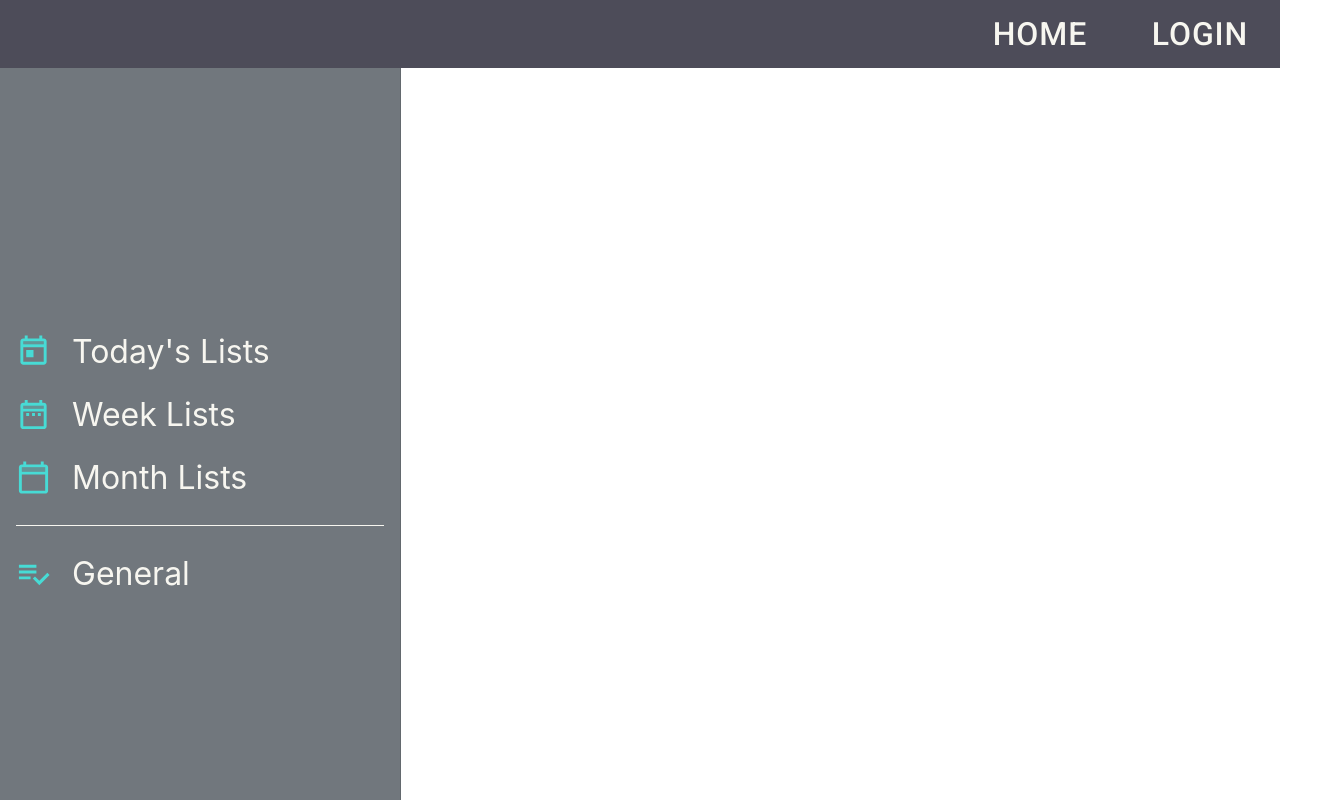
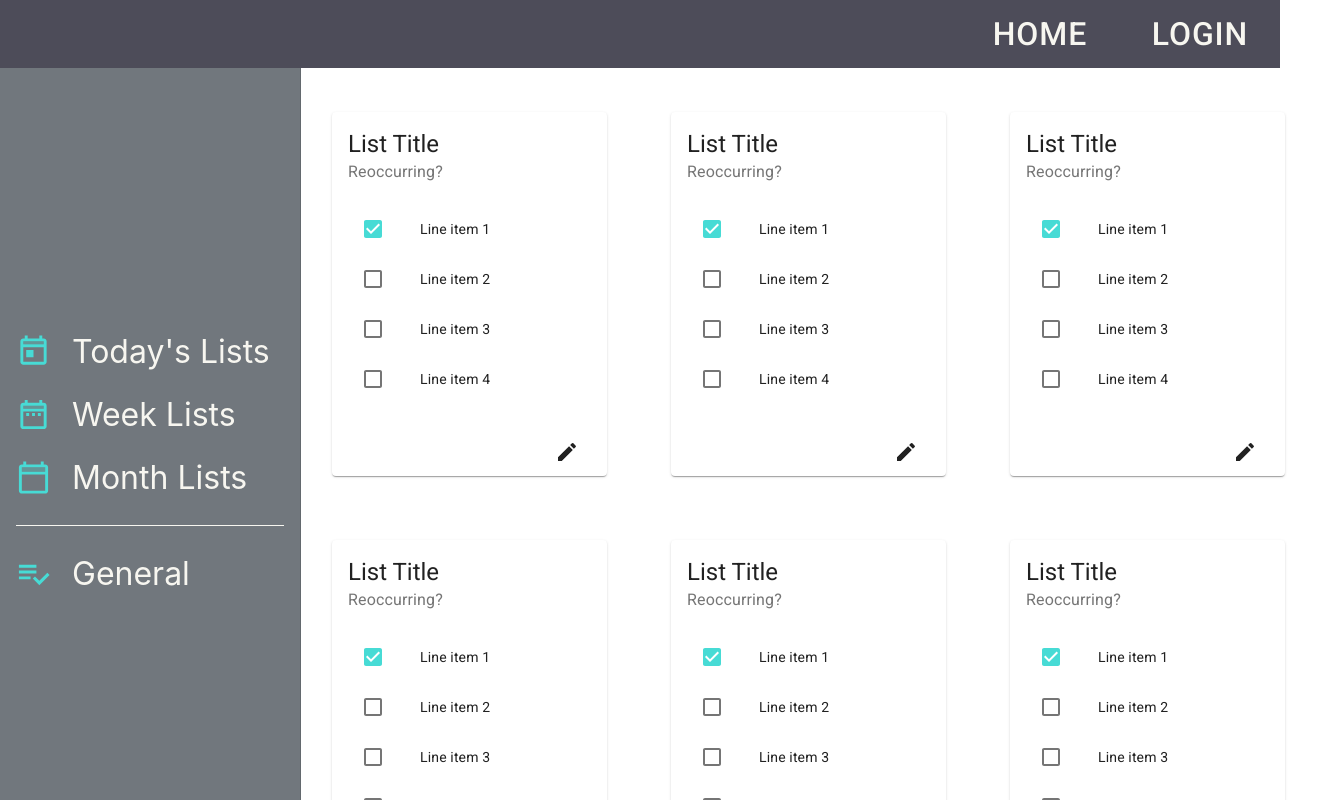
Before and after one commit to JessBonanno/Wunderlist-Frontend, a React (Create React App) app in the folder wunderlist/: page / in a window 1280 px wide. Shown: the top 800 px of the page, 1324 px wide, since content can reach past the window. Built offline with nearby package versions, Linux system fonts and the light colour scheme.

Commit message:
created basic structure for cards

```diff
--- a/wunderlist/src/App.js
+++ b/wunderlist/src/App.js
@@ -6,6 +6,7 @@ import { ThemeProvider } from "@material-ui/core/styles";
 // local component imports
 import Header from "./components/Header";
 import theme from "./components/ui/Theme";
+import Dashboard from "./components/Dashboard";
 
 const sampleNoteData = {
   // sample note data for development
@@ -25,6 +26,7 @@ function App() {
       {/* wrapping app with ThemeProvider to pass created styles to components */}
       <ThemeProvider theme={theme}>
         <Header />
+        <Dashboard/>
       </ThemeProvider>
     </div>
   );
--- /dev/null
+++ b/wunderlist/src/components/Checklist.js
@@ -0,0 +1,60 @@
+import React from 'react';
+import { makeStyles } from '@material-ui/core/styles';
+import List from '@material-ui/core/List';
+import ListItem from '@material-ui/core/ListItem';
+import ListItemIcon from '@material-ui/core/ListItemIcon';
+import ListItemSecondaryAction from '@material-ui/core/ListItemSecondaryAction';
+import ListItemText from '@material-ui/core/ListItemText';
+import Checkbox from '@material-ui/core/Checkbox';
+import IconButton from '@material-ui/core/IconButton';
+import CommentIcon from '@material-ui/icons/Comment';
+
+const useStyles = makeStyles((theme) => ({
+  root: {
+    width: '100%',
+    maxWidth: 360,
+    backgroundColor: theme.palette.background.paper,
+  },
+}));
+
+export default function CheckList() {
+  const classes = useStyles();
+  const [checked, setChecked] = React.useState([0]);
+
+  const handleToggle = (value) => () => {
+    const currentIndex = checked.indexOf(value);
+    const newChecked = [...checked];
+
+    if (currentIndex === -1) {
+      newChecked.push(value);
+    } else {
+      newChecked.splice(currentIndex, 1);
+    }
+
+    setChecked(newChecked);
+  };
+
+  return (
+    <List className={classes.root}>
+      {[0, 1, 2, 3].map((value) => {
+        const labelId = `checkbox-list-label-${value}`;
+
+        return (
+          <ListItem key={value} role={undefined} dense button onClick={handleToggle(value)}>
+            <ListItemIcon>
+              <Checkbox
+                edge="start"
+                checked={checked.indexOf(value) !== -1}
+                tabIndex={-1}
+                disableRipple
+                inputProps={{ 'aria-labelledby': labelId }}
+              />
+            </ListItemIcon>
+            <ListItemText id={labelId} primary={`Line item ${value + 1}`} />
+
+          </ListItem>
+        );
+      })}
+    </List>
+  );
+}
--- /dev/null
+++ b/wunderlist/src/components/Dashboard.js
@@ -0,0 +1,152 @@
+import React from "react";
+import Grid from "@material-ui/core/Grid";
+// MUI imports
+import { makeStyles, useTheme } from "@material-ui/core/styles";
+import Drawer from "@material-ui/core/Drawer";
+import List from "@material-ui/core/List";
+import Divider from "@material-ui/core/Divider";
+import ListItem from "@material-ui/core/ListItem";
+import ListItemIcon from "@material-ui/core/ListItemIcon";
+import ListItemText from "@material-ui/core/ListItemText";
+import DateRangeTwoToneIcon from "@material-ui/icons/DateRangeTwoTone";
+import TodayTwoToneIcon from "@material-ui/icons/TodayTwoTone";
+import CalendarTodayTwoToneIcon from "@material-ui/icons/CalendarTodayTwoTone";
+import PlaylistAddCheckTwoToneIcon from "@material-ui/icons/PlaylistAddCheckTwoTone";
+
+// local components
+import ListCard from "./ListCard";
+
+const drawerWidth = 300;
+
+const useStyles = makeStyles((theme) => ({
+  drawer: {
+    width: drawerWidth,
+    flexShrink: 0,
+  },
+  drawerPaper: {
+    width: drawerWidth,
+    backgroundColor: theme.palette.common.grey,
+  },
+  content: {
+    flexGrow: 1,
+    padding: theme.spacing(3),
+  },
+  tabContainer: {
+    marginLeft: "auto",
+  },
+  tab: {
+    ...theme.typography.tab,
+    color: theme.palette.common.white,
+  },
+  drawerList: {
+    marginTop: "20em",
+  },
+  drawerItem: {
+    ...theme.typography.tab,
+  },
+  drawerDivider: {
+    margin: "1em",
+    backgroundColor: theme.palette.common.white,
+  },
+  listIcon: {
+    ...theme.typography.listIcon,
+  },
+  drawerList: {
+    marginTop: "20em",
+  },
+  drawerItem: {
+    ...theme.typography.tab,
+  },
+  drawerDivider: {
+    margin: "1em",
+    backgroundColor: theme.palette.common.white,
+  },
+  listIcon: {
+    ...theme.typography.listIcon,
+  },
+  cardContainer: {
+      marginTop: '5em',
+      marginLeft: 300,
+      maxWidth: '80%',
+  },
+}));
+
+export default function Dashboard() {
+  const classes = useStyles();
+  const theme = useTheme();
+
+  return (
+    <Grid container direction="row" marginTop="10em" justify='space-evenly'>
+      <Grid item>
+        <Drawer
+          className={classes.drawer}
+          variant="permanent"
+          classes={{ paper: classes.drawerPaper }}
+          anchor="left"
+        >
+          <List disablePadding className={classes.drawerList}>
+            <ListItem>
+              <ListItemIcon className={classes.listIcon}>
+                <TodayTwoToneIcon fontSize="large" />
+              </ListItemIcon>
+
+              <ListItemText className={classes.drawerItem} disableTypography>
+                Today's Lists
+              </ListItemText>
+            </ListItem>
+            <ListItem>
+              <ListItemIcon className={classes.listIcon}>
+                <DateRangeTwoToneIcon fontSize="large" />
+              </ListItemIcon>
+              <ListItemText className={classes.drawerItem} disableTypography>
+                Week Lists
+              </ListItemText>
+            </ListItem>
+            <ListItem>
+              <ListItemIcon className={classes.listIcon}>
+                <CalendarTodayTwoToneIcon fontSize="large" />
+              </ListItemIcon>
+
+              <ListItemText className={classes.drawerItem} disableTypography>
+                Month Lists
+              </ListItemText>
+            </ListItem>
+            <Divider variant="middle" className={classes.drawerDivider} />
+            <ListItem>
+              <ListItemIcon className={classes.listIcon}>
+                <PlaylistAddCheckTwoToneIcon fontSize="large" />
+              </ListItemIcon>
+
+              <ListItemText className={classes.drawerItem} disableTypography>
+                General
+              </ListItemText>
+            </ListItem>
+          </List>
+        </Drawer>
+      </Grid>
+      <Grid item>
+        <Grid item container className={classes.cardContainer}>
+          <Grid item className={classes.card}>
+            <ListCard />
+          </Grid>
+          <Grid item className={classes.card}>
+            <ListCard />
+          </Grid>
+          <Grid item className={classes.card}>
+            <ListCard />
+          </Grid>
+          <Grid item className={classes.card}>
+            <ListCard />
+          </Grid>
+          <Grid item className={classes.card}>
+            <ListCard />
+          </Grid>
+          <Grid item className={classes.card}>
+            <ListCard />
+          </Grid>
+
+        </Grid>
+      </Grid>
+    </Grid>
+  );
+}
--- a/wunderlist/src/components/Header.js
+++ b/wunderlist/src/components/Header.js
@@ -35,14 +35,6 @@ const useStyles = makeStyles((theme) => ({
   appbar: {
     zIndex: theme.zIndex.modal + 1,
   },
-  drawer: {
-    width: drawerWidth,
-    flexShrink: 0,
-  },
-  drawerPaper: {
-    width: drawerWidth,
-    backgroundColor: theme.palette.common.grey,
-  },
   toolbar: {
     ...theme.mixins.toolbar,
   },
@@ -57,19 +49,6 @@ const useStyles = makeStyles((theme) => ({
     ...theme.typography.tab,
     color: theme.palette.common.white,
   },
-  drawerList: {
-    marginTop: "20em",
-  },
-  drawerItem: {
-    ...theme.typography.tab,
-  },
-  drawerDivider: {
-    margin: "1em",
-    backgroundColor: theme.palette.common.white,
-  },
-  listIcon: {
-    ...theme.typography.listIcon,
-  }
 }));
 
 export default function Header(props) {
@@ -81,58 +60,16 @@ export default function Header(props) {
       <ElevationScroll>
         <AppBar className={classes.appbar}>
           <Toolbar disableGutters>
-            <Tabs className={classes.tabContainer} textColor={theme.palette.common.white}>
+            <Tabs
+              className={classes.tabContainer}
+              textColor={theme.palette.common.white}
+            >
               <Tab className={classes.tab} label="Home"></Tab>
               <Tab className={classes.tab} label="Login"></Tab>
             </Tabs>
           </Toolbar>
         </AppBar>
       </ElevationScroll>
-      <Drawer
-        className={classes.drawer}
-        variant="permanent"
-        classes={{ paper: classes.drawerPaper }}
-        anchor="left"
-      >
-        <List disablePadding className={classes.drawerList}>
-          <ListItem>
-            <ListItemIcon className={classes.listIcon}>
-              <TodayTwoToneIcon fontSize="large" />
-            </ListItemIcon>
-
-            <ListItemText className={classes.drawerItem} disableTypography>
-              Today's Lists
-            </ListItemText>
-          </ListItem>
-          <ListItem>
-            <ListItemIcon className={classes.listIcon}>
-              <DateRangeTwoToneIcon fontSize="large" />
-            </ListItemIcon>
-            <ListItemText className={classes.drawerItem} disableTypography>
-              Week Lists
-            </ListItemText>
-          </ListItem>
-          <ListItem>
-            <ListItemIcon className={classes.listIcon}>
-              <CalendarTodayTwoToneIcon fontSize="large" />
-            </ListItemIcon>
-
-            <ListItemText className={classes.drawerItem} disableTypography>
-              Month Lists
-            </ListItemText>
-          </ListItem>
-          <Divider variant="middle" className={classes.drawerDivider} />
-          <ListItem>
-            <ListItemIcon className={classes.listIcon}>
-              <PlaylistAddCheckTwoToneIcon fontSize="large" />
-            </ListItemIcon>
-
-            <ListItemText className={classes.drawerItem} disableTypography>
-              General
-            </ListItemText>
-          </ListItem>
-        </List>
-      </Drawer>
     </>
   );
 }
--- /dev/null
+++ b/wunderlist/src/components/ListCard.js
@@ -0,0 +1,57 @@
+import React from "react";
+import { makeStyles } from "@material-ui/core/styles";
+import Card from "@material-ui/core/Card";
+import CardActions from "@material-ui/core/CardActions";
+import CardContent from "@material-ui/core/CardContent";
+import Button from "@material-ui/core/Button";
+import Typography from "@material-ui/core/Typography";
+import Grid from "@material-ui/core/Grid";
+import EditIcon from "@material-ui/icons/Edit";
+
+// local components
+import CheckList from "./Checklist";
+
+const useStyles = makeStyles({
+  root: {
+    minWidth: 275,
+    margin: '2em',
+  },
+  bullet: {
+    display: "inline-block",
+    margin: "0 2px",
+    transform: "scale(0.8)",
+  },
+  title: {
+    fontSize: 14,
+  },
+  pos: {
+    marginBottom: 12,
+  },
+  editButton: {
+    marginLeft: "auto",
+  },
+});
+
+export default function ListCard() {
+  const classes = useStyles();
+  const bull = <span className={classes.bullet}>•</span>;
+
+  return (
+      <Card className={classes.root}>
+        <CardContent>
+          <Typography variant="h5" component="h2">
+            List Title
+          </Typography>
+          <Typography className={classes.pos} color="textSecondary">
+            Reoccurring?
+          </Typography>
+          <CheckList />
+        </CardContent>
+        <CardActions>
+          <Button size="small" className={classes.editButton}>
+            <EditIcon atl="edit icon" />
+          </Button>
+        </CardActions>
+      </Card>
+  );
+}
```
